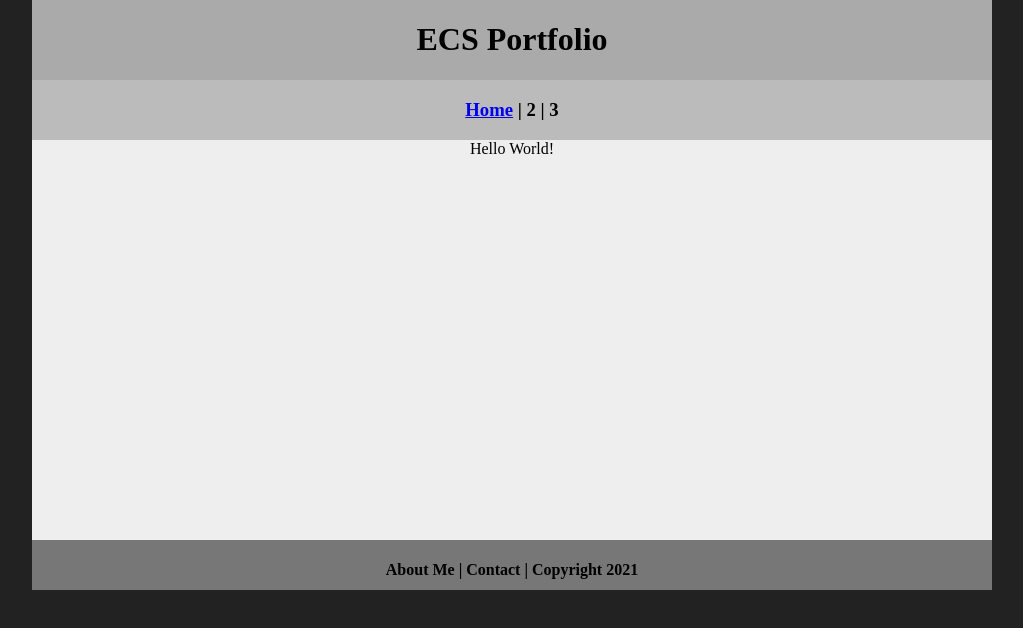
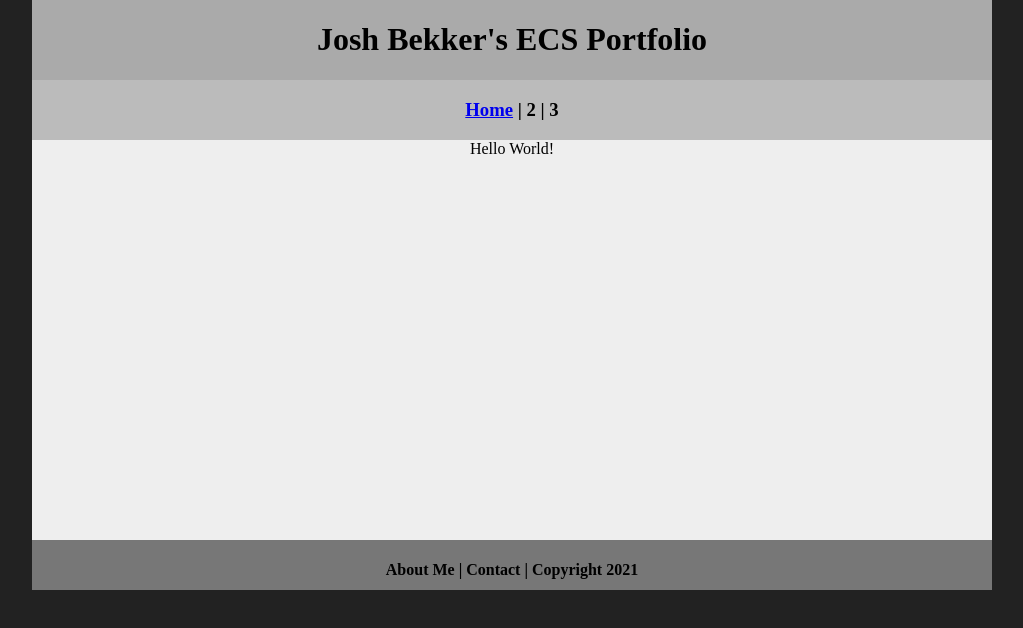
Before and after one commit to joshbekker/escportfolio, a plain HTML site: page index.html in a window 1280 px wide. Shown: the whole page, without its empty margins (128-1151 px from the left). Drawn offline with Linux system fonts and the light colour scheme.

Commit message:
Update index.html

```diff
--- a/index.html
+++ b/index.html
@@ -3,13 +3,13 @@
 <head>
 	<!-- This is a comment! Text here will be ignored by the browser. -->
 	<meta charset="UTF-8">
-	<title>My Portfolio</title>
+	<title> Josh Bekker's ECS Portfolio </title>
 	<link href="myCSS.css" rel="stylesheet" type="text/css">
 </head>
 <body>
 <div class="container">
   <div class="header">
-  	<h1>ECS Portfolio</h1>
+  	<h1>Josh Bekker's ECS Portfolio</h1>
   </div>
   <div class="nav">
     <h3><a href="index.html">Home</a> | 2 | 3</h3>
```
